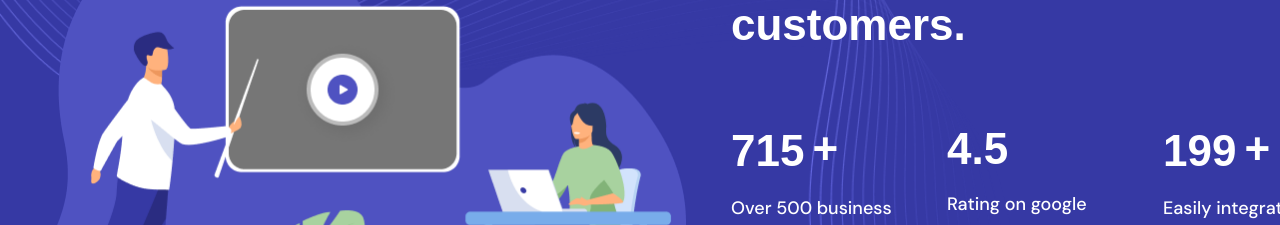
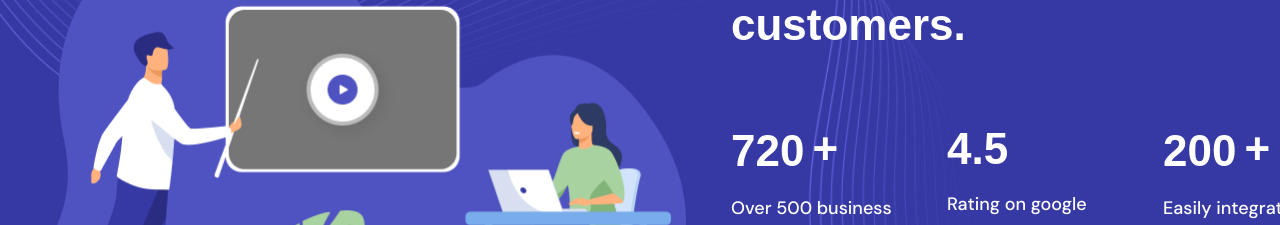
Before and after one commit to iyiu9akhan/innovate-RTB, a React (Vite) app: page / in a window 1280 px wide. Shown: the part 4760-4985 px from the top of the page. Built offline with nearby package versions, Linux system fonts and the light colour scheme; a web font is replaced by a local one.

Commit message:
windows: environment for responsive

```diff
--- a/src/components/facts/Facts.jsx
+++ b/src/components/facts/Facts.jsx
@@ -39,7 +39,7 @@ function Facts() {
                         start={0}
                         end={item.digit}
                         delay={0}
-                        duration={10}
+                        duration={5}
                         decimals={item.digit % 1 !== 0 ? 1 : 0}
                       >
                         {({ countUpRef }) => (
```
